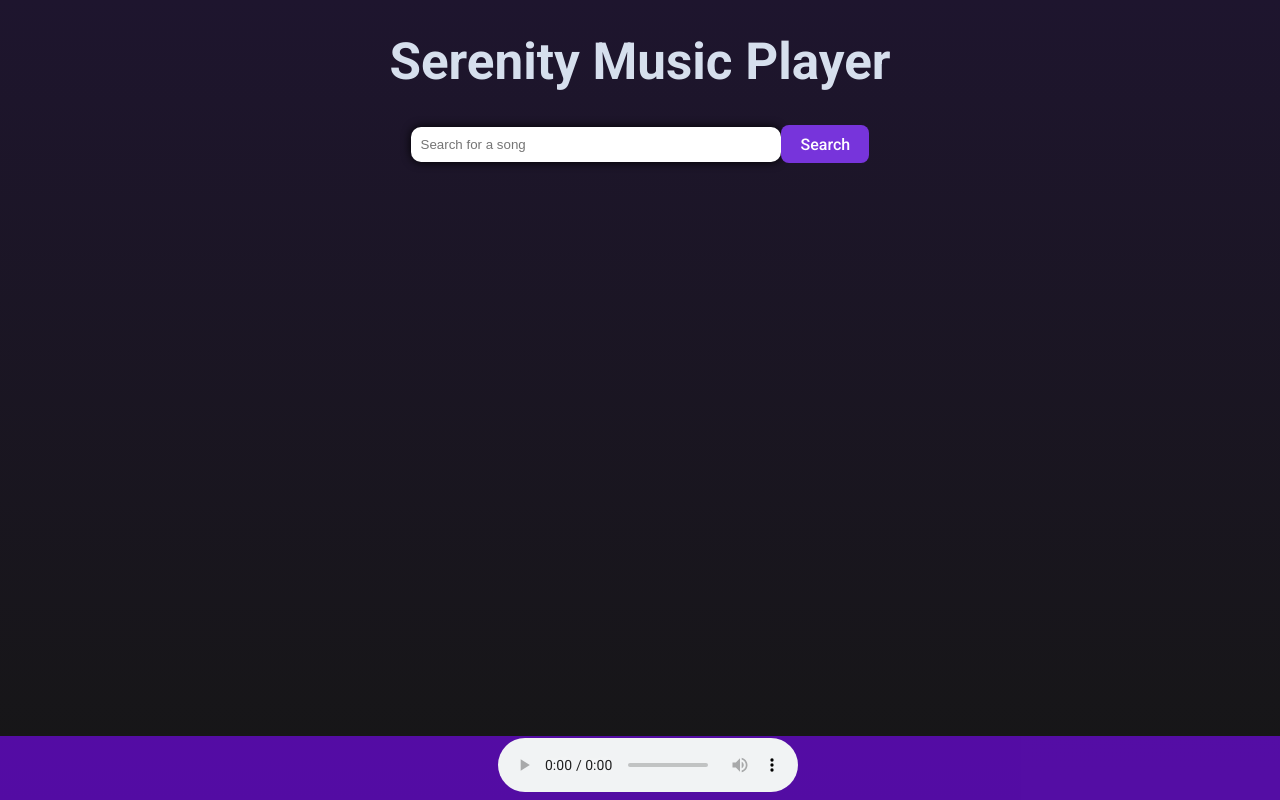
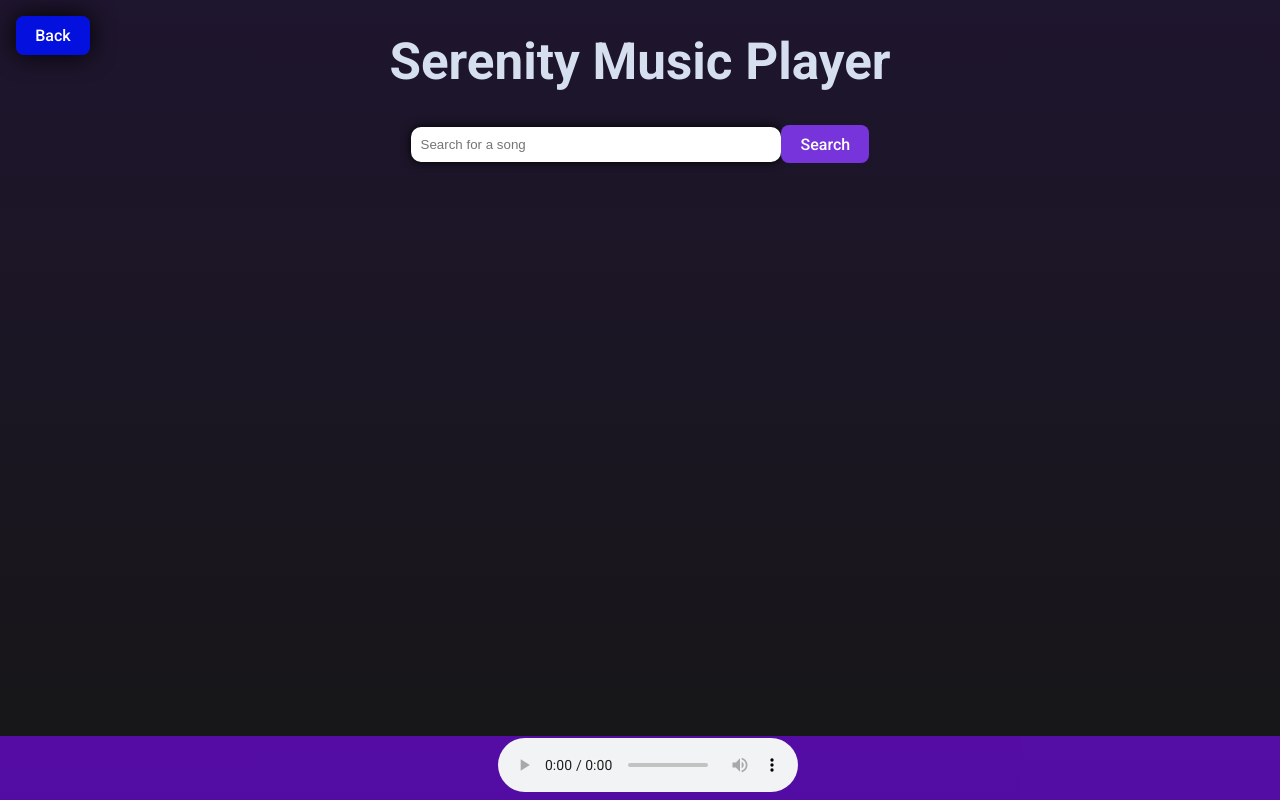
Before and after one commit to RyanTren/serenity.com, a React (Vite) app in the folder serenity/: page /musicplayer in a window 1280 px wide. Built offline with nearby package versions, Linux system fonts and the light colour scheme.

Commit message:
adding back button to go back to home page

```diff
--- a/serenity/src/MusicPlayer.jsx
+++ b/serenity/src/MusicPlayer.jsx
@@ -85,6 +85,8 @@ function MusicPlayer() {
 
     return (
         <>
+            <button className="back-button">Back</button>
+
             <h1>Serenity Music Player</h1>
             <div className="search-bar">
                 <input
--- a/serenity/src/styles/musicPlayer.css
+++ b/serenity/src/styles/musicPlayer.css
@@ -1,3 +1,16 @@
+.back-button{
+    position: fixed;
+    top: 0;
+    left: 0;
+    margin: 1em;
+    padding-top: 10px;
+    padding-bottom: 10px;
+    padding: auto;
+    background-color: rgba(0, 17, 255, 0.842);
+    border-radius: 8x;
+    box-shadow: 0px 0px 1.5em 0px rgb(0, 0, 3);
+}
+
 .search-bar{
     display: flex;
     justify-content: center;
```
